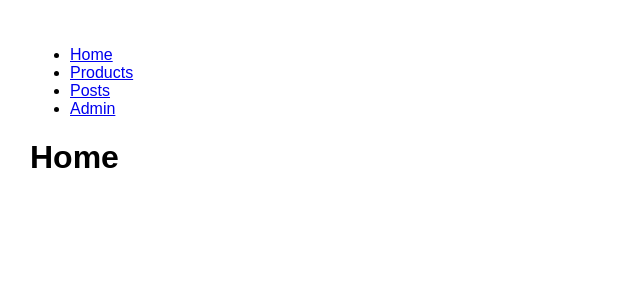
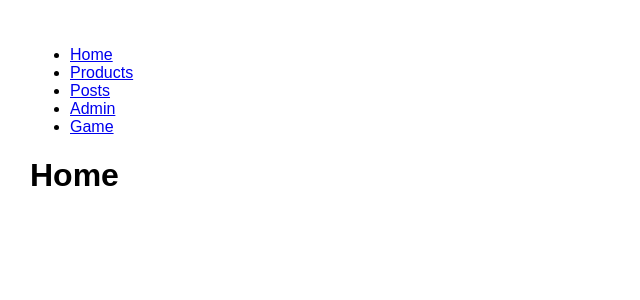
Before and after one commit to mynkshyk99/sample-routing-app, a React (Create React App) app: page / in a window 1280 px wide. Shown: the top 300 px of the page, without its empty margins (0-640 px from the left). Built offline with nearby package versions, Linux system fonts and the light colour scheme; the HTML template or start-up script is replaced by a standard one.

Commit message:
Update navbar.jsx

```diff
--- a/src/components/navbar.jsx
+++ b/src/components/navbar.jsx
@@ -16,6 +16,9 @@ const NavBar = () => {
       <li>
         <Link to="/admin">Admin</Link>
       </li>
+    <li>
+        <Link to="/game">Game</Link>
+      </li>
     </ul>
   );
 };
```
